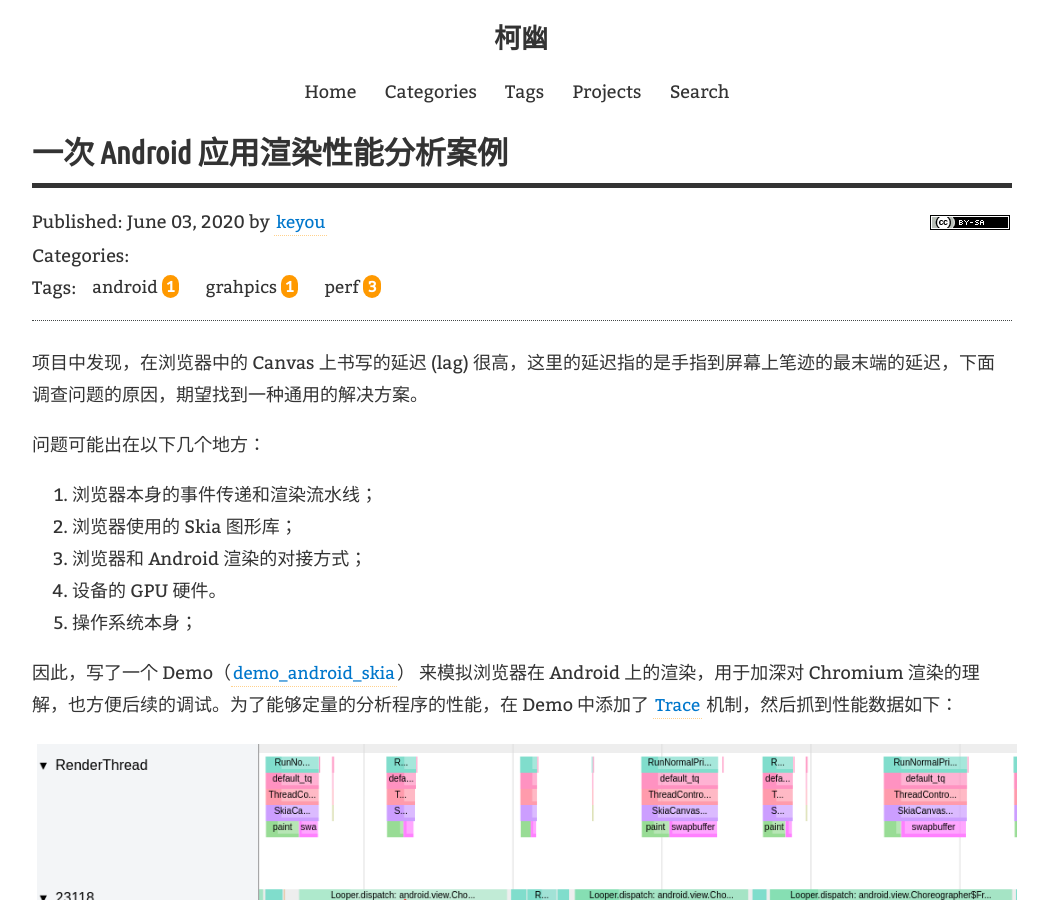
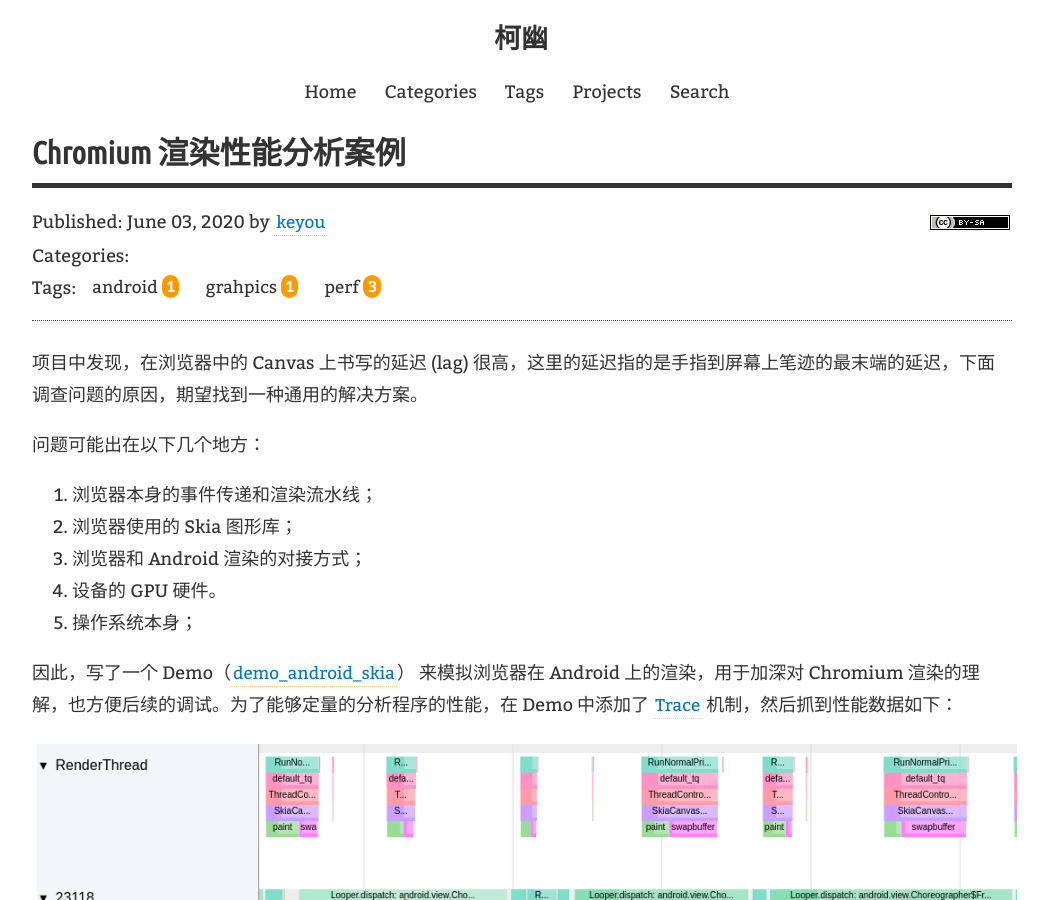
Before and after one commit to keyou/keyou.github.io, a Jekyll site: the page built from _posts/2020-06-03-Chromium渲染性能分析案例.md, in a window 1280 px wide and 900 px high. Shown: the whole window, without its empty margins (123-1171 px from the left). Built offline with Jekyll 4.4.1, drawn with Linux system fonts in a browser that asks for light colours; our own code applies the rules of GitHub Pages for plain Markdown files; comment, search, counter and statistics services are not loaded.

Commit message:
update: chromium canvas render

```diff
--- a/_posts/2020-06-03-一次Android应用渲染性能分析案例.md
+++ b/_posts/2020-06-03-Chromium渲染性能分析案例.md
@@ -1,5 +1,5 @@
 ---
-title: 一次 Android 应用渲染性能分析案例
+title: Chromium 渲染性能分析案例
 tags:
   - android
   - grahpics
```
